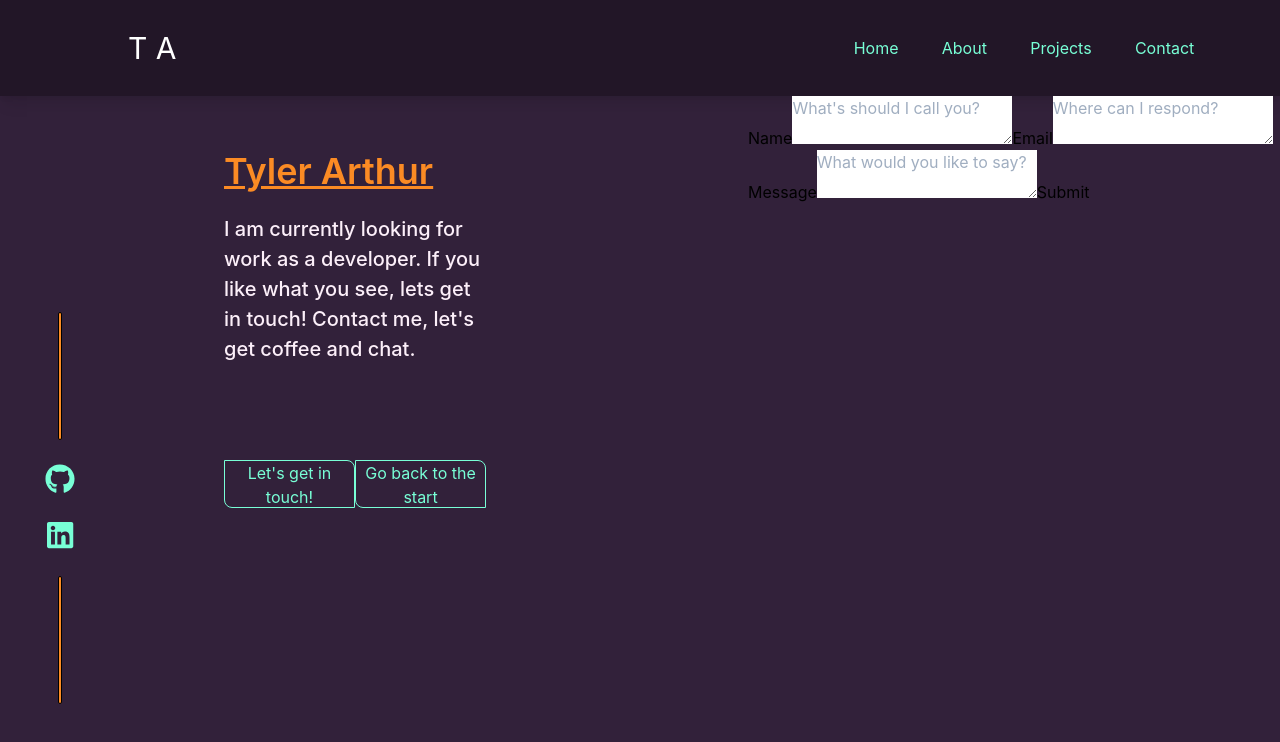
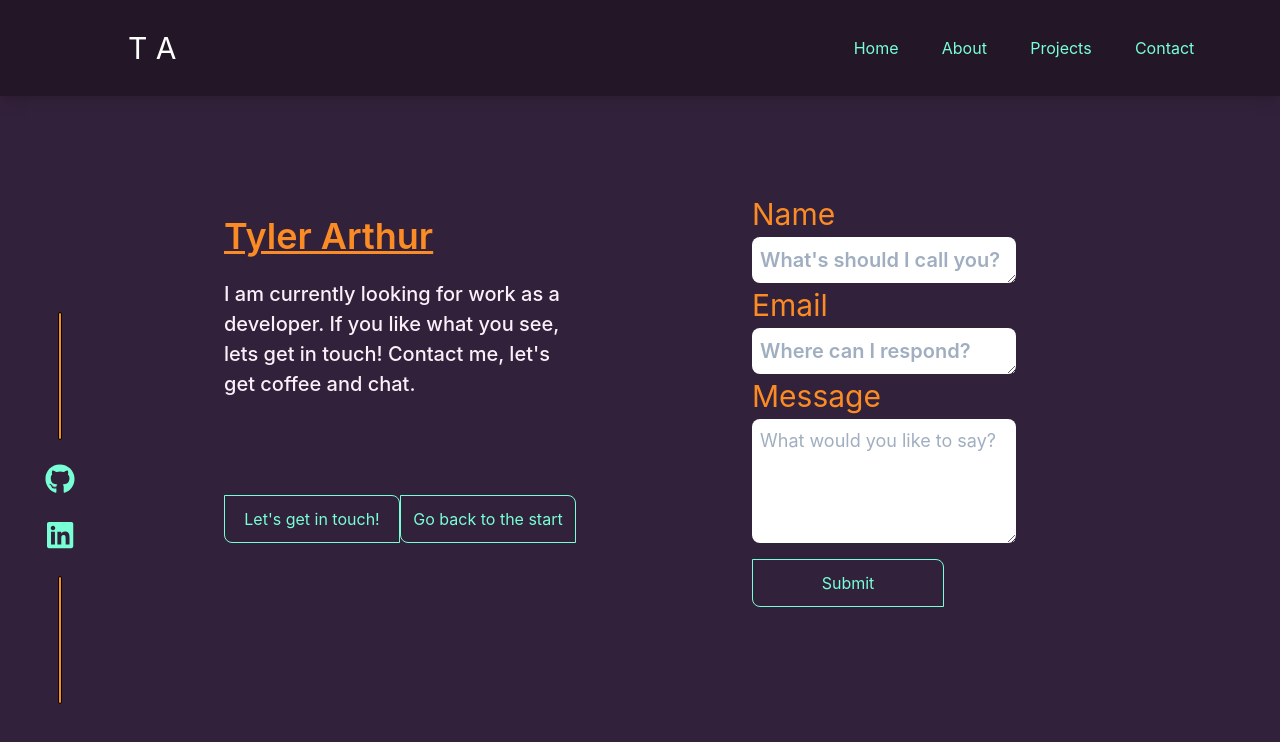
Before and after one commit to tyler-arthur/dev-portfolio, a React (Create React App) app: page /contact in a window 1280 px wide. Shown: the top 742 px of the page. Built offline with nearby package versions, Linux system fonts and the light colour scheme.

Commit message:
created main website layout for full viewport

```diff
--- a/src/components/pages/Contact.js
+++ b/src/components/pages/Contact.js
@@ -24,10 +24,10 @@ const Contact = () => {
         <h1 className="w-2/3 text-4xl font-semibold text-custom-orange underline">
           Tyler Arthur
         </h1>
-      <p className="w-1/2 self-start text-xl font-medium text-custom-lavender mt-4">
+        <p className="w-2/3 self-start text-xl font-medium text-custom-lavender mt-4">
           I am currently looking for work as a developer. If you like what you see, lets get in touch! Contact me, let's get coffee and chat.
         </p>
-      <div className="flex w-1/2 justify-around">
+        <div className="flex w-2/3 justify-around">
           <button className={`w-48 h-12 border border-custom-aqua text-custom-aqua rounded-tr-lg rounded-bl-lg mt-24 focus:outline-none focus:shadow-outline`}>
             Let's get in touch!
           </button>
@@ -36,45 +36,53 @@ const Contact = () => {
           </button>
         </div>
       </div>
-      <form onSubmit={handleSubmit} >
-        <label className="" for="name">
+        <div className="w-2/3 self-center mt-24">
+          <form className="flex flex-col justify-center items-start "
+            onSubmit={handleSubmit}
+          >
+            <label className="text-3xl text-custom-orange" for="name">
               Name
             </label>
             <textarea
+              className="w-1/2 text-xl font-semibold rounded-lg text-justify text-center p-2 focus:outline-none focus:shadow-outline"
               name="name"
               type="text"
               placeholder="What's should I call you?"
               onChange={handleChange}
               value={values.name}
-            className=""
+              rows="1"
               required
             ></textarea>
-        <label className="" for="email">
+            <label className="text-3xl text-custom-orange" for="email">
               Email
             </label>
             <textarea
+            className="w-1/2 text-xl font-semibold rounded-lg text-justify text-center p-2 focus:outline-none focus:shadow-outline"
               name="email"
               type="email"
               placeholder="Where can I respond?"
               onChange={handleChange}
               value={values.email}
-            className=""
+              rows="1"
               required
             ></textarea>
-        <label className="" for="message">
+            <label className="text-3xl text-custom-orange" for="message">
               Message
             </label>
             <textarea
+            className="w-1/2 text-lg rounded-lg text-justify text-center p-2 focus:outline-none focus:shadow-outline"
               name="message"
               type="text"
               placeholder="What would you like to say?"
               onChange={handleChange}
               value={values.message}
-            className=""
+              rows="4"
               required
             ></textarea>
-        <button>Submit</button>
+            <button className="w-48 h-12 border border-custom-aqua text-custom-aqua rounded-tr-lg rounded-bl-lg mt-4 focus:outline-none focus:shadow-outline"
+            >Submit</button>
           </form>
+      </div>
     </div>
   );
 }
```
Lines whose indentation alone changed are shown as unchanged.
